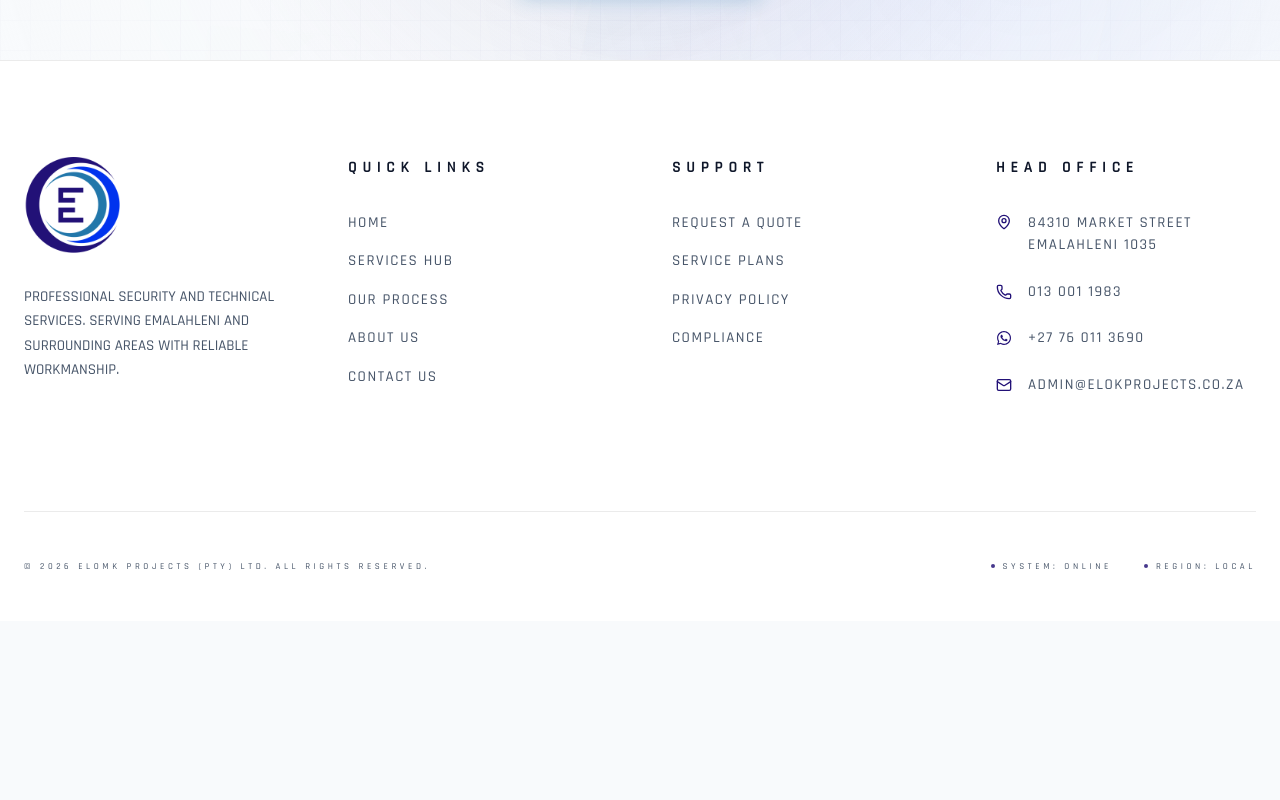
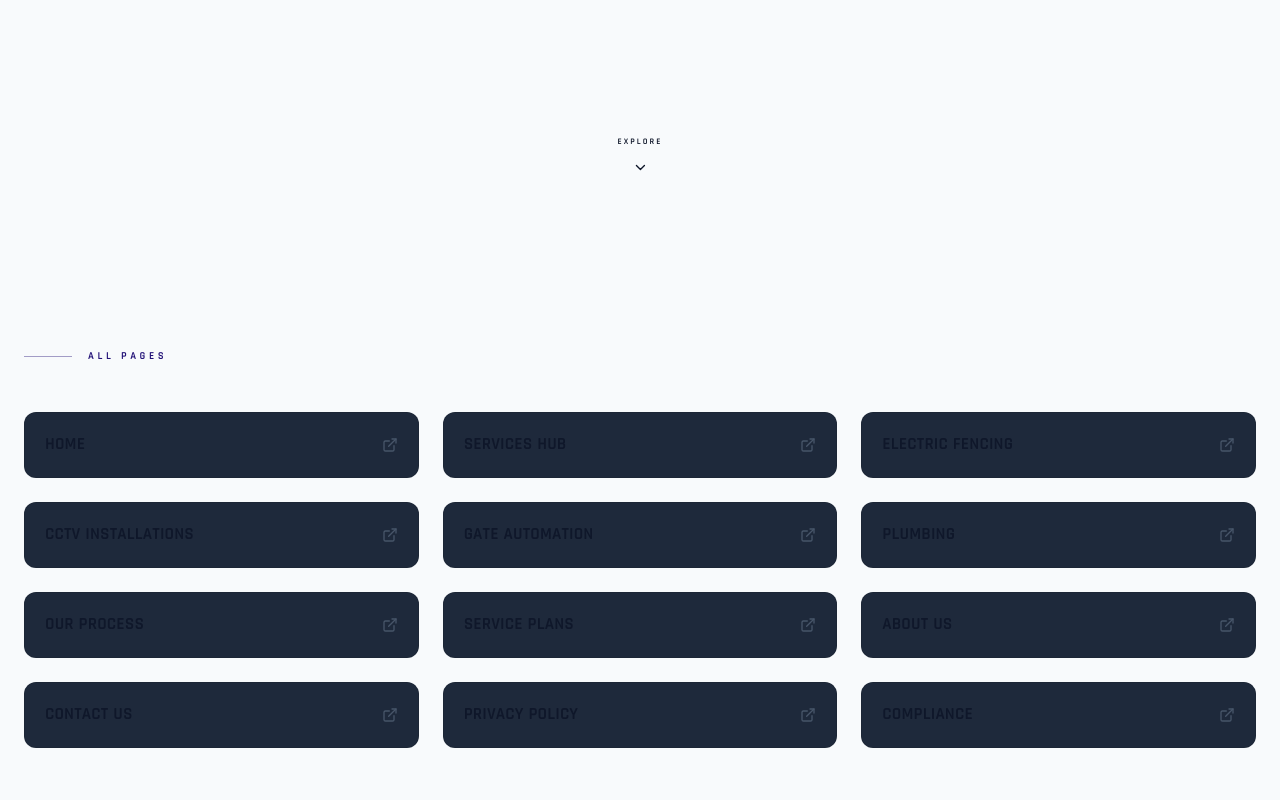
Before and after one commit to UncleSmol/elomkprojects, a React (Vite) app: page /sitemap in a window 1280 px wide. Shown: the part 580-1380 px from the top of the page. Before the commit the page ends 1201 px from the top, so only its background shows below. Built offline with nearby package versions, Linux system fonts and the light colour scheme.

Commit message:
feat: add sitemap page with footer link

```diff
--- a/src/App.tsx
+++ b/src/App.tsx
@@ -17,6 +17,7 @@ const CorporatePage = lazy(() => import('./pages/CorporatePage'));
 const ContactPage = lazy(() => import('./pages/ContactPage'));
 const PrivacyPage = lazy(() => import('./pages/PrivacyPage'));
 const CompliancePage = lazy(() => import('./pages/CompliancePage'));
+const SitemapPage = lazy(() => import('./pages/SitemapPage'));
 const Page404 = lazy(() => import('./pages/Page404'));
 
 /**
@@ -66,6 +67,7 @@ function App() {
                 <Route path="/contact" element={<ContactPage />} />
                 <Route path="/privacy-policy" element={<PrivacyPage />} />
                 <Route path="/compliance" element={<CompliancePage />} />
+                <Route path="/sitemap" element={<SitemapPage />} />
 
                 {/*
                   Dynamic Corporate Routes:
--- a/src/components/Footer.tsx
+++ b/src/components/Footer.tsx
@@ -69,6 +69,9 @@ const Footer = () => (
             <li>
               <Link to="/compliance" className="hover:text-cyan transition-colors">Compliance</Link>
             </li>
+            <li>
+              <Link to="/sitemap" className="hover:text-cyan transition-colors">Sitemap</Link>
+            </li>
           </ul>
         </div>
 
--- /dev/null
+++ b/src/pages/SitemapPage.tsx
@@ -0,0 +1,76 @@
+import { Link } from 'react-router-dom';
+import { motion } from 'framer-motion';
+import PageHero from '../components/PageHero';
+import SEO from '../components/SEO';
+import { ExternalLink } from 'lucide-react';
+
+const pages = [
+  { label: "Home", path: "/" },
+  { label: "Services Hub", path: "/services" },
+  { label: "Electric Fencing", path: "/services#electric-fencing" },
+  { label: "CCTV Installations", path: "/services#cctv-installations" },
+  { label: "Gate Automation", path: "/services#gate-automation" },
+  { label: "Plumbing", path: "/services#plumbing" },
+  { label: "Our Process", path: "/process" },
+  { label: "Service Plans", path: "/service-plans" },
+  { label: "About Us", path: "/about-projects" },
+  { label: "Contact Us", path: "/contact" },
+  { label: "Privacy Policy", path: "/privacy-policy" },
+  { label: "Compliance", path: "/compliance" },
+];
+
+const SitemapPage = () => {
+  return (
+    <>
+      <SEO
+        title="Sitemap | ELOMK Projects"
+        description="Complete sitemap of ELOMK Projects website. Find all pages and services we offer."
+        url="https://www.elomkprojects.co.za/sitemap"
+      />
+      <PageHero
+        title="Sitemap"
+        subtitle="A complete overview of every page on our website."
+        tag="Navigation"
+      />
+      <section className="relative z-20 container mx-auto px-6 py-24 md:py-32 text-[var(--text-main)]">
+        <motion.div
+          initial={{ opacity: 0, y: 30 }}
+          whileInView={{ opacity: 1, y: 0 }}
+          viewport={{ once: true }}
+          transition={{ duration: 0.6 }}
+        >
+          <div className="flex items-center gap-4 mb-12">
+            <div className="w-12 h-px bg-indigo/40" />
+            <span className="text-xs md:text-[10px] uppercase tracking-[0.4em] font-rajdhani font-bold text-cyan">
+              All Pages
+            </span>
+          </div>
+
+          <div className="grid grid-cols-1 sm:grid-cols-2 lg:grid-cols-3 gap-6">
+            {pages.map((page, i) => (
+              <motion.div
+                key={page.path}
+                initial={{ opacity: 0, y: 20 }}
+                whileInView={{ opacity: 1, y: 0 }}
+                viewport={{ once: true }}
+                transition={{ duration: 0.4, delay: i * 0.05 }}
+              >
+                <Link
+                  to={page.path}
+                  className="group flex items-center justify-between p-5 rounded-xl border border-[var(--border-color)] bg-[var(--bg-overlay)] hover:border-cyan/50 hover:bg-cyan/5 transition-all"
+                >
+                  <span className="font-rajdhani font-bold text-sm md:text-base uppercase tracking-wider text-[var(--text-main)] group-hover:text-cyan transition-colors">
+                    {page.label}
+                  </span>
+                  <ExternalLink className="w-4 h-4 text-[var(--text-muted)] group-hover:text-cyan transition-colors" />
+                </Link>
+              </motion.div>
+            ))}
+          </div>
+        </motion.div>
+      </section>
+    </>
+  );
+};
+
+export default SitemapPage;
```
